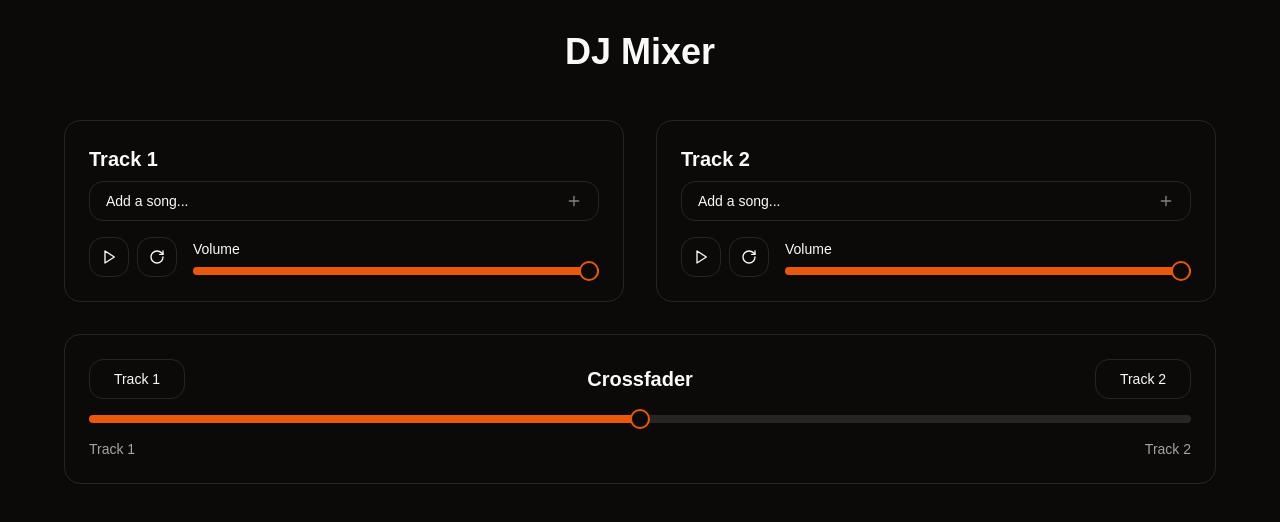
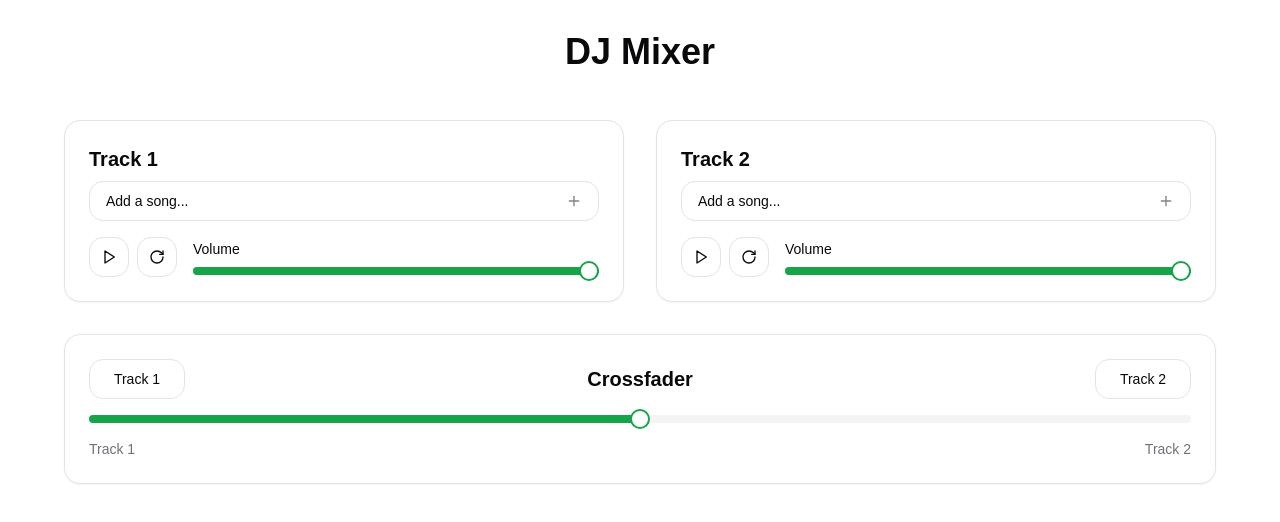
Before and after one commit to ggsingla/dj-mixer, a Next.js app: page / in a window 1280 px wide. Shown: the top 522 px of the page. Built offline with nearby package versions, Linux system fonts and the light colour scheme.

Commit message:
Refactor and enhance YouTube video integration and UI

```diff
--- a/next.config.mjs
+++ b/next.config.mjs
@@ -1,11 +1,7 @@
 /** @type {import('next').NextConfig} */
 const nextConfig = {
-  experimental: {
-    serverActions: true,
-  },
   webpack: (config, { isServer }) => {
     if (!isServer) {
-      // Don't attempt to load these server-only modules on the client
       config.resolve.fallback = {
         fs: false,
         net: false,
--- a/src/app/globals.css
+++ b/src/app/globals.css
@@ -15,24 +15,24 @@ body {
 @layer base {
   :root {
     --background: 0 0% 100%;
-    --foreground: 20 14.3% 4.1%;
+    --foreground: 240 10% 3.9%;
     --card: 0 0% 100%;
-    --card-foreground: 20 14.3% 4.1%;
+    --card-foreground: 240 10% 3.9%;
     --popover: 0 0% 100%;
-    --popover-foreground: 20 14.3% 4.1%;
-    --primary: 24.6 95% 53.1%;
-    --primary-foreground: 60 9.1% 97.8%;
-    --secondary: 60 4.8% 95.9%;
-    --secondary-foreground: 24 9.8% 10%;
-    --muted: 60 4.8% 95.9%;
-    --muted-foreground: 25 5.3% 44.7%;
-    --accent: 60 4.8% 95.9%;
-    --accent-foreground: 24 9.8% 10%;
+    --popover-foreground: 240 10% 3.9%;
+    --primary: 142.1 76.2% 36.3%;
+    --primary-foreground: 355.7 100% 97.3%;
+    --secondary: 240 4.8% 95.9%;
+    --secondary-foreground: 240 5.9% 10%;
+    --muted: 240 4.8% 95.9%;
+    --muted-foreground: 240 3.8% 46.1%;
+    --accent: 240 4.8% 95.9%;
+    --accent-foreground: 240 5.9% 10%;
     --destructive: 0 84.2% 60.2%;
-    --destructive-foreground: 60 9.1% 97.8%;
-    --border: 20 5.9% 90%;
-    --input: 20 5.9% 90%;
-    --ring: 24.6 95% 53.1%;
+    --destructive-foreground: 0 0% 98%;
+    --border: 240 5.9% 90%;
+    --input: 240 5.9% 90%;
+    --ring: 142.1 76.2% 36.3%;
     --radius: 1rem;
     --chart-1: 12 76% 61%;
     --chart-2: 173 58% 39%;
@@ -43,24 +43,24 @@ body {
 
   .dark {
     --background: 20 14.3% 4.1%;
-    --foreground: 60 9.1% 97.8%;
-    --card: 20 14.3% 4.1%;
-    --card-foreground: 60 9.1% 97.8%;
-    --popover: 20 14.3% 4.1%;
-    --popover-foreground: 60 9.1% 97.8%;
-    --primary: 20.5 90.2% 48.2%;
-    --primary-foreground: 60 9.1% 97.8%;
-    --secondary: 12 6.5% 15.1%;
-    --secondary-foreground: 60 9.1% 97.8%;
-    --muted: 12 6.5% 15.1%;
-    --muted-foreground: 24 5.4% 63.9%;
+    --foreground: 0 0% 95%;
+    --card: 24 9.8% 10%;
+    --card-foreground: 0 0% 95%;
+    --popover: 0 0% 9%;
+    --popover-foreground: 0 0% 95%;
+    --primary: 142.1 70.6% 45.3%;
+    --primary-foreground: 144.9 80.4% 10%;
+    --secondary: 240 3.7% 15.9%;
+    --secondary-foreground: 0 0% 98%;
+    --muted: 0 0% 15%;
+    --muted-foreground: 240 5% 64.9%;
     --accent: 12 6.5% 15.1%;
-    --accent-foreground: 60 9.1% 97.8%;
-    --destructive: 0 72.2% 50.6%;
-    --destructive-foreground: 60 9.1% 97.8%;
-    --border: 12 6.5% 15.1%;
-    --input: 12 6.5% 15.1%;
-    --ring: 20.5 90.2% 48.2%;
+    --accent-foreground: 0 0% 98%;
+    --destructive: 0 62.8% 30.6%;
+    --destructive-foreground: 0 85.7% 97.3%;
+    --border: 240 3.7% 15.9%;
+    --input: 240 3.7% 15.9%;
+    --ring: 142.4 71.8% 29.2%;
     --chart-1: 220 70% 50%;
     --chart-2: 160 60% 45%;
     --chart-3: 30 80% 55%;
--- a/src/app/layout.tsx
+++ b/src/app/layout.tsx
@@ -26,7 +26,7 @@ export default function RootLayout({
   return (
     <html lang="en">
       <body
-        className={`${geistSans.variable} ${geistMono.variable} antialiased dark`}
+        className={`${geistSans.variable} ${geistMono.variable} antialiased`}
       >
         {children}
       </body>
--- a/src/components/crossfader.tsx
+++ b/src/components/crossfader.tsx
@@ -1,8 +1,8 @@
+import { useEffect, useRef, useState } from "react";
+import YouTube from "react-youtube";
+import { Button } from "./ui/button";
 import { Card, CardContent } from "./ui/card";
 import { Slider } from "./ui/slider";
-import { Button } from "./ui/button";
-import YouTube from "react-youtube";
-import { useEffect, useRef, useState } from "react";
 
 interface CrossfaderProps {
   value: number[];
@@ -101,7 +101,7 @@ export function Crossfader({
             value={value}
             onValueChange={handleCrossfade}
             max={100}
-            step={1}
+            step={5}
             className="my-4"
           />
           <div className="flex justify-between text-sm text-muted-foreground">
--- a/src/components/track-player.tsx
+++ b/src/components/track-player.tsx
@@ -129,6 +129,7 @@ export function TrackPlayer({
                 <span>{formatTime(currentTime)}</span>
                 <span>{formatDuration(videoDetails.duration)}</span>
               </div>
+
               <Slider
                 value={seekValue}
                 onValueChange={handleSeek}
@@ -151,7 +152,9 @@ export function TrackPlayer({
                   autoplay: 0,
                   rel: 0,
                   modestbranding: 1,
-                  origin: window.location.origin,
+                  origin: typeof window !== 'undefined' ? window.location.origin : undefined,
+                  enablejsapi: 1,
+                  playsinline: 1
                 },
                 width: '100%',
                 height: '100%',
@@ -162,6 +165,9 @@ export function TrackPlayer({
                   const dur = event.target.getDuration();
                   setDuration(dur);
                 }
+                if (event.data === 0) {
+                  handleReset();
+                }
               }}
               onReady={(event: YouTubeEvent<YouTubePlayer>) => {
                 event.target.setVolume(volume[0]);
@@ -170,6 +176,12 @@ export function TrackPlayer({
               }}
               onError={(error: YouTubeEvent<any>) => {
                 console.error('YouTube player error:', error);
+                setIsPlaying(false);
+                setTimeout(() => {
+                  if (playerRef.current?.internalPlayer) {
+                    playerRef.current.internalPlayer.loadVideoById(getYouTubeID(url));
+                  }
+                }, 1000);
               }}
             />
           </div>
@@ -200,7 +212,7 @@ export function TrackPlayer({
               value={volume}
               onValueChange={onVolumeChange}
               max={100}
-              step={1}
+              step={10}
             />
           </div>
         </div>
--- a/src/components/video-search.tsx
+++ b/src/components/video-search.tsx
@@ -1,8 +1,8 @@
 /* eslint-disable @next/next/no-img-element */
 "use client"
 import useDebounce from "@/hooks/useDebounce";
-import { VideoSearchResult, searchVideos } from "@/lib/youtube";
-import { Plus } from "lucide-react";
+import { VideoSearchResult, getYouTubeID, searchVideos } from "@/lib/youtube";
+import { Link, Plus } from "lucide-react";
 import { useEffect, useState } from "react";
 import { Button } from "./ui/button";
 import {
@@ -13,6 +13,7 @@ import {
   CommandItem,
   CommandList,
 } from "./ui/command";
+import { Input } from "./ui/input";
 import {
   Popover,
   PopoverContent,
@@ -29,6 +30,7 @@ export function VideoSearch({ onVideoSelect }: VideoSearchProps) {
   const [searchResults, setSearchResults] = useState<VideoSearchResult[]>([]);
   const [isLoading, setIsLoading] = useState(false);
   const [selectedVideo, setSelectedVideo] = useState<VideoSearchResult | null>(null);
+  const [urlInput, setUrlInput] = useState("");
 
   const debouncedSearchQuery = useDebounce(searchQuery, 350);
 
@@ -44,6 +46,36 @@ export function VideoSearch({ onVideoSelect }: VideoSearchProps) {
       setSearchResults(results);
     } catch (error) {
       console.error('Error searching videos:', error);
+    } finally {
+      setIsLoading(false);
+    }
+  };
+
+  const handleUrlSubmit = async () => {
+    if (!urlInput.trim()) return;
+
+    const videoId = getYouTubeID(urlInput);
+    if (!videoId) {
+      alert("Invalid YouTube URL");
+      return;
+    }
+
+    setIsLoading(true);
+    try {
+      const response = await fetch(`/api/youtube/video?id=${videoId}`);
+      const videoDetails = await response.json();
+
+      if (response.ok) {
+        setSelectedVideo(videoDetails);
+        onVideoSelect(videoDetails);
+        setOpen(false);
+        setUrlInput("");
+      } else {
+        throw new Error(videoDetails.error);
+      }
+    } catch (error) {
+      console.error('Error fetching video details:', error);
+      alert("Failed to load video details");
     } finally {
       setIsLoading(false);
     }
@@ -80,11 +112,36 @@ export function VideoSearch({ onVideoSelect }: VideoSearchProps) {
         </PopoverTrigger>
         <PopoverContent className="w-[500px] p-0">
           <Command shouldFilter={false}>
+            <div className="flex items-center gap-2 p-2 border-b">
+              <Link className="size-4 mx-2 opacity-50" />
+              <Input
+                type="text"
+                placeholder="Paste YouTube URL..."
+                value={urlInput}
+                onChange={(e) => setUrlInput(e.target.value)}
+                className="flex-1 h-8 text-sm border-none"
+                onKeyDown={(e) => {
+                  if (e.key === 'Enter') {
+                    handleUrlSubmit();
+                  }
+                }}
+              />
+              <Button
+                size="icon"
+                variant='outline'
+                onClick={handleUrlSubmit}
+                disabled={isLoading}
+              >
+                <Plus className="size-4" />
+              </Button>
+            </div>
+
+
             <CommandInput
               placeholder="Type to search..."
               value={searchQuery}
               onValueChange={setSearchQuery}
-              className="h-9"
+              autoFocus
             />
             <CommandList>
               <CommandEmpty>
--- a/src/lib/youtube.ts
+++ b/src/lib/youtube.ts
@@ -53,3 +53,10 @@ export function formatDuration(duration: string): string {
   const remainingSeconds = seconds % 60
   return `${minutes}:${remainingSeconds.toString().padStart(2, '0')}`
 }
+
+export const getYouTubeID = (url: string) => {
+  const regex =
+    /(?:youtube\.com\/(?:[^\/]+\/.+\/|(?:v|e(?:mbed)?)\/|.*[?&]v=)|youtu\.be\/)([^"&?\/\s]{11})/
+  const match = url.match(regex)
+  return match ? match[1] : ''
+}
```
